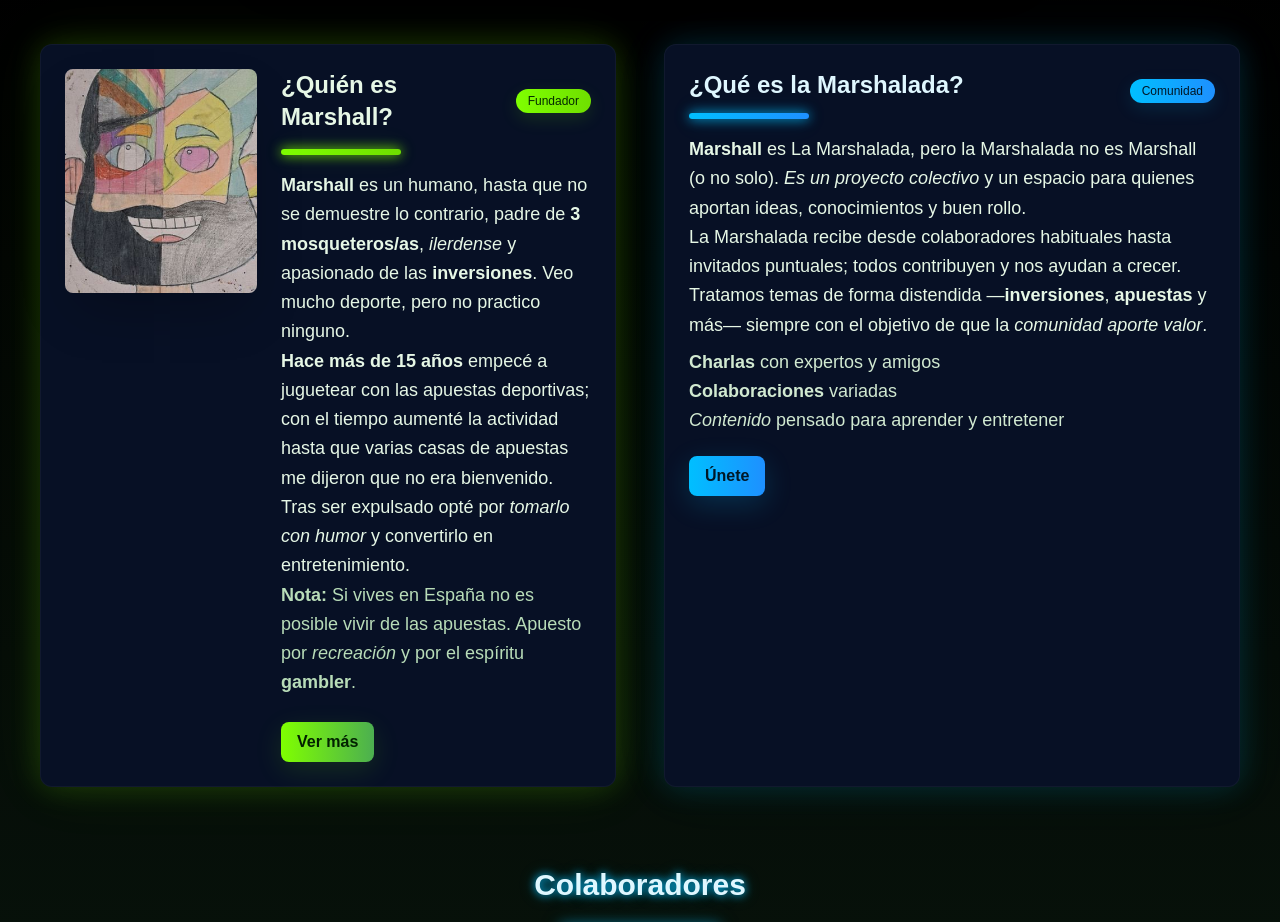
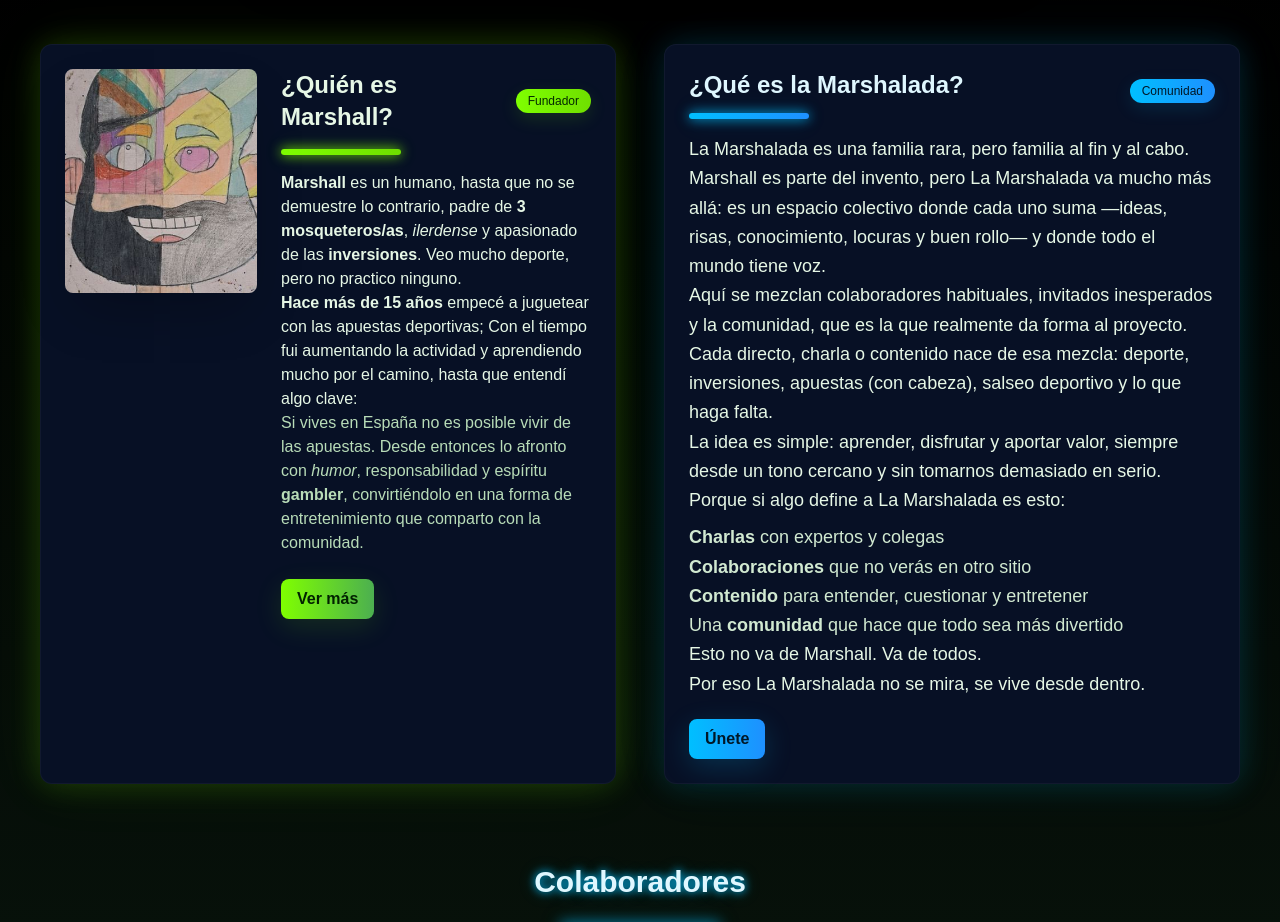
Before and after one commit to lamarshaladaweb/lamarshalada_web, a Next.js app: page / in a window 1280 px wide. Shown: the part 820-1742 px from the top of the page. Built offline with nearby package versions, Linux system fonts and the light colour scheme; no server answers.

Commit message:
Se cambian textos del about.

```diff
--- a/src/components/About.tsx
+++ b/src/components/About.tsx
@@ -67,9 +67,8 @@ export default function About() {
 
                   <RichText
                     content={`<p><strong>Marshall</strong> es un humano, hasta que no se demuestre lo contrario, padre de <strong>3 mosqueteros/as</strong>, <em>ilerdense</em> y apasionado de las <strong>inversiones</strong>. Veo mucho deporte, pero no practico ninguno.</p>
-                    <p><strong>Hace más de 15 años</strong> empecé a juguetear con las apuestas deportivas; con el tiempo aumenté la actividad hasta que varias casas de apuestas me dijeron que no era bienvenido. Tras ser expulsado opté por <em>tomarlo con humor</em> y convertirlo en entretenimiento.</p>
-                    <p style="color:#b8dcb8;"><strong>Nota:</strong> Si vives en España no es posible vivir de las apuestas. Apuesto por <em>recreación</em> y por el espíritu <strong>gambler</strong>.</p>`}
-                    className="text-lg leading-relaxed"
+                    <p><strong>Hace más de 15 años</strong> empecé a juguetear con las apuestas deportivas; Con el tiempo fui aumentando la actividad y aprendiendo mucho por el camino, hasta que entendí algo clave:</p>
+                    <p style="color:#b8dcb8;"> Si vives en España no es posible vivir de las apuestas. Desde entonces lo afronto con <em>humor</em>, responsabilidad y espíritu <strong>gambler</strong>, convirtiéndolo en una forma de entretenimiento que comparto con la comunidad. </p>`}
                   />
 
                   <div className="pt-2">
@@ -127,14 +126,19 @@ export default function About() {
 
               <div className="space-y-3">
                 <RichText
-                  content={`<p><strong>Marshall</strong> es La Marshalada, pero la Marshalada no es Marshall (o no solo). <em>Es un proyecto colectivo</em> y un espacio para quienes aportan ideas, conocimientos y buen rollo.</p>
-                  <p>La Marshalada recibe desde colaboradores habituales hasta invitados puntuales; todos contribuyen y nos ayudan a crecer.</p>
-                  <p>Tratamos temas de forma distendida —<strong>inversiones</strong>, <strong>apuestas</strong> y más— siempre con el objetivo de que la <em>comunidad aporte valor</em>.</p>
+                  content={`<p>La Marshalada es una familia rara, pero familia al fin y al cabo.</p>
+                  <p>Marshall es parte del invento, pero La Marshalada va mucho más allá: es un espacio colectivo donde cada uno suma —ideas, risas, conocimiento, locuras y buen rollo— y donde todo el mundo tiene voz.</p>
+                  <p>Aquí se mezclan colaboradores habituales, invitados inesperados y la comunidad, que es la que realmente da forma al proyecto. Cada directo, charla o contenido nace de esa mezcla: deporte, inversiones, apuestas (con cabeza), salseo deportivo y lo que haga falta.</p>
+                  <p>La idea es simple: aprender, disfrutar y aportar valor, siempre desde un tono cercano y sin tomarnos demasiado en serio.</p>
+                  <p>Porque si algo define a La Marshalada es esto:</p>
                   <ul style="margin-top:8px; color:#d1e9d1;">
-                    <li><strong>Charlas</strong> con expertos y amigos</li>
-                    <li><strong>Colaboraciones</strong> variadas</li>
-                    <li><em>Contenido</em> pensado para aprender y entretener</li>
-                  </ul>`}
+                    <li><strong>Charlas</strong> con expertos y colegas</li>
+                    <li><strong>Colaboraciones</strong> que no verás en otro sitio</li>
+                    <li><strong>Contenido</strong> para entender, cuestionar y entretener</li>
+                    <li>Una <strong>comunidad</strong> que hace que todo sea más divertido</li>
+                  </ul>
+                  <p>Esto no va de Marshall. Va de todos.</p>
+                  <p>Por eso La Marshalada no se mira, se vive desde dentro.</p>`}
                   className="text-lg leading-relaxed"
                 />
                 <div className="pt-2">
```
